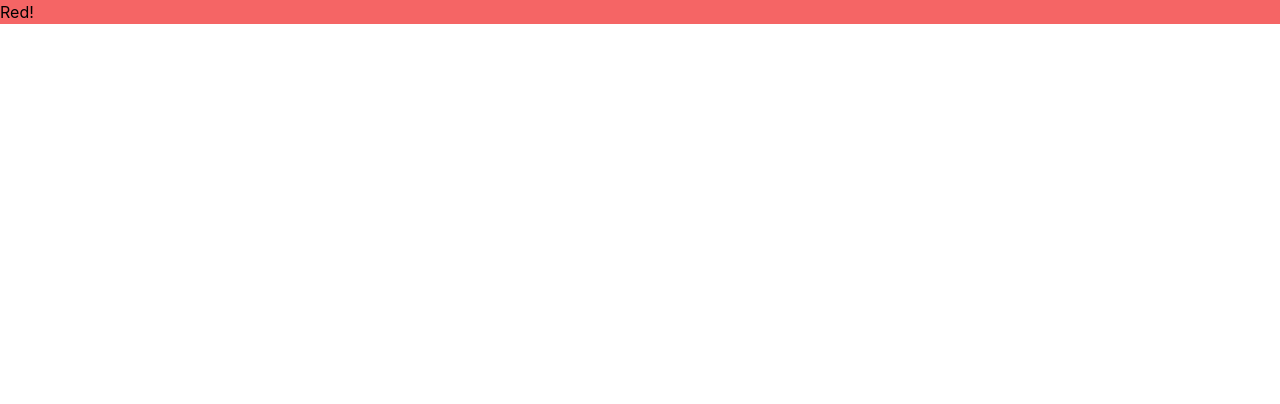
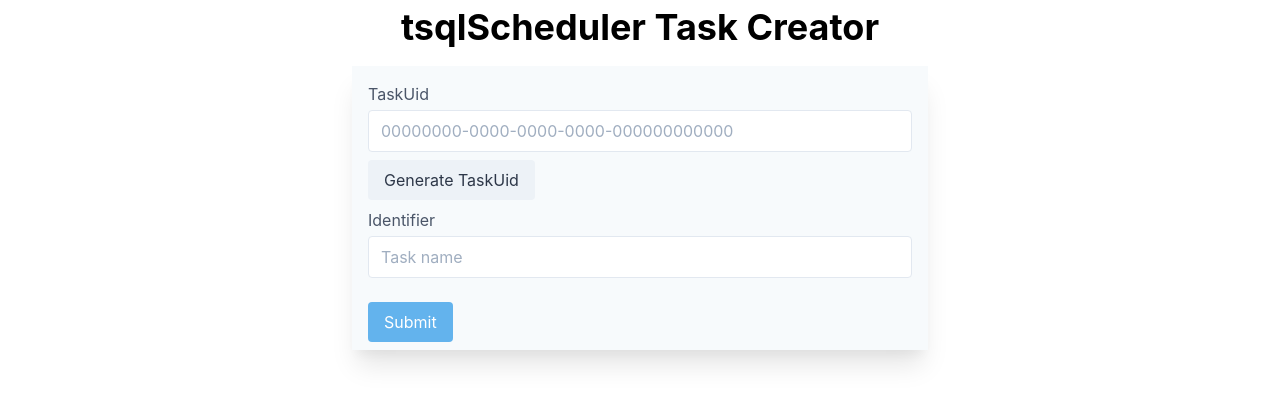
Before and after one commit to taddison/tsqlscheduler-task-creator, a React (Create React App) app: page / in a window 1280 px wide. Shown: the top 404 px of the page. Built offline with nearby package versions, Linux system fonts and the light colour scheme.

Commit message:
basic form layout

```diff
--- a/package.json
+++ b/package.json
@@ -3,6 +3,7 @@
   "version": "0.1.0",
   "private": true,
   "dependencies": {
+    "formik": "^2.0.4",
     "react": "^16.12.0",
     "react-dom": "^16.12.0",
     "react-scripts": "3.2.0"
@@ -33,6 +34,7 @@
     ]
   },
   "devDependencies": {
+    "@tailwindcss/custom-forms": "^0.2.1",
     "autoprefixer": "^9.7.2",
     "glob-all": "^3.1.0",
     "npm-run-all": "^4.1.5",
--- a/src/App.js
+++ b/src/App.js
@@ -1,10 +1,64 @@
-import React from 'react';
-import './App.css';
+import React from "react";
+import { Formik, Form, Field, ErrorMessage } from "formik";
+import "./App.css";
+
+const TextInput = ({ name, placeholder }) => {
+  return (
+    <label className="block mt-2">
+      <span className="text-gray-700">{name}</span>
+      <Field
+        className="form-input mt-1 block w-full"
+        name={name}
+        placeholder={placeholder}
+      />
+      <ErrorMessage name={name} component="div" />
+    </label>
+  );
+};
 
 function App() {
   return (
-    <div className="bg-red-500">
-      Red!
+    <div>
+      <header className="text-center text-4xl font-bold">tsqlScheduler Task Creator</header>
+      <div className="max-w-xl mx-auto mt-3 px-4 py-2 bg-gray-100 shadow-xl">
+        <Formik
+          initialValues={{
+            TaskUid: "",
+            Identifier: ""
+          }}
+          validate={values => {
+            const errors = {};
+            return errors;
+          }}
+          onSubmit={(values, { setSubmitting }) => {
+            setTimeout(() => {
+              alert(JSON.stringify(values, null, 2));
+              setSubmitting(false);
+            }, 400);
+          }}
+        >
+          {({ isSubmitting }) => (
+            <Form>
+              <TextInput
+                name="TaskUid"
+                placeholder="00000000-0000-0000-0000-000000000000"
+              />
+              <button
+                className="mt-2 bg-gray-200 text-gray-800 hover:bg-gray-400 py-2 px-4 rounded focus:outline-none focus:shadow-outline"
+                onClick={e => e.preventDefault()}
+              >
+                Generate TaskUid
+              </button>
+
+              <TextInput name="Identifier" placeholder="Task name" />
+
+              <button type="submit" className="mt-6 bg-blue-400 text-white hover:bg-blue-600 py-2 px-4 rounded focus:outline-none focus:shadow-outline" disabled={isSubmitting}>
+                Submit
+              </button>
+            </Form>
+          )}
+        </Formik>
+      </div>
     </div>
   );
 }
--- a/tailwind.config.js
+++ b/tailwind.config.js
@@ -3,5 +3,7 @@ module.exports = {
     extend: {}
   },
   variants: {},
-  plugins: []
+  plugins: [
+    require('@tailwindcss/custom-forms'),
+  ]
 }
```
Also changed, not shown: src/App.css, 1 other file (tests, documents, lock files or other folders).
